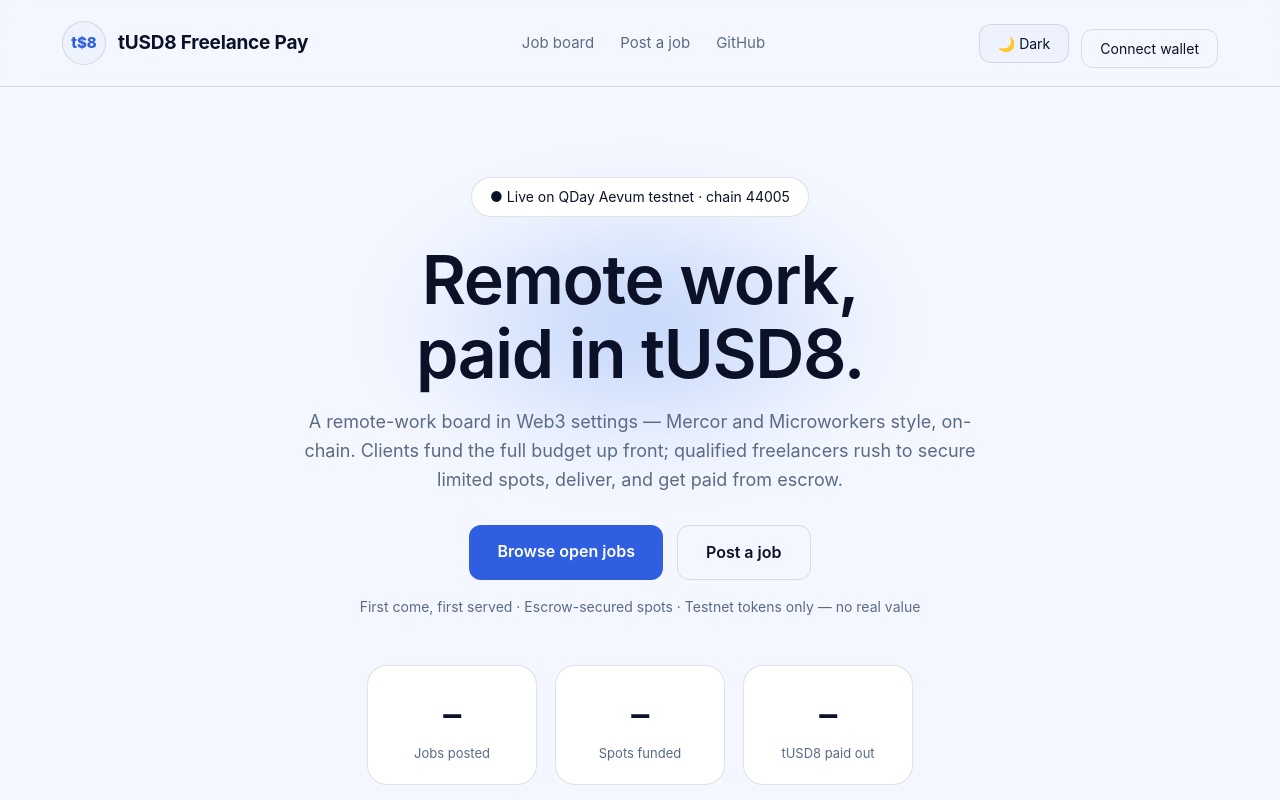
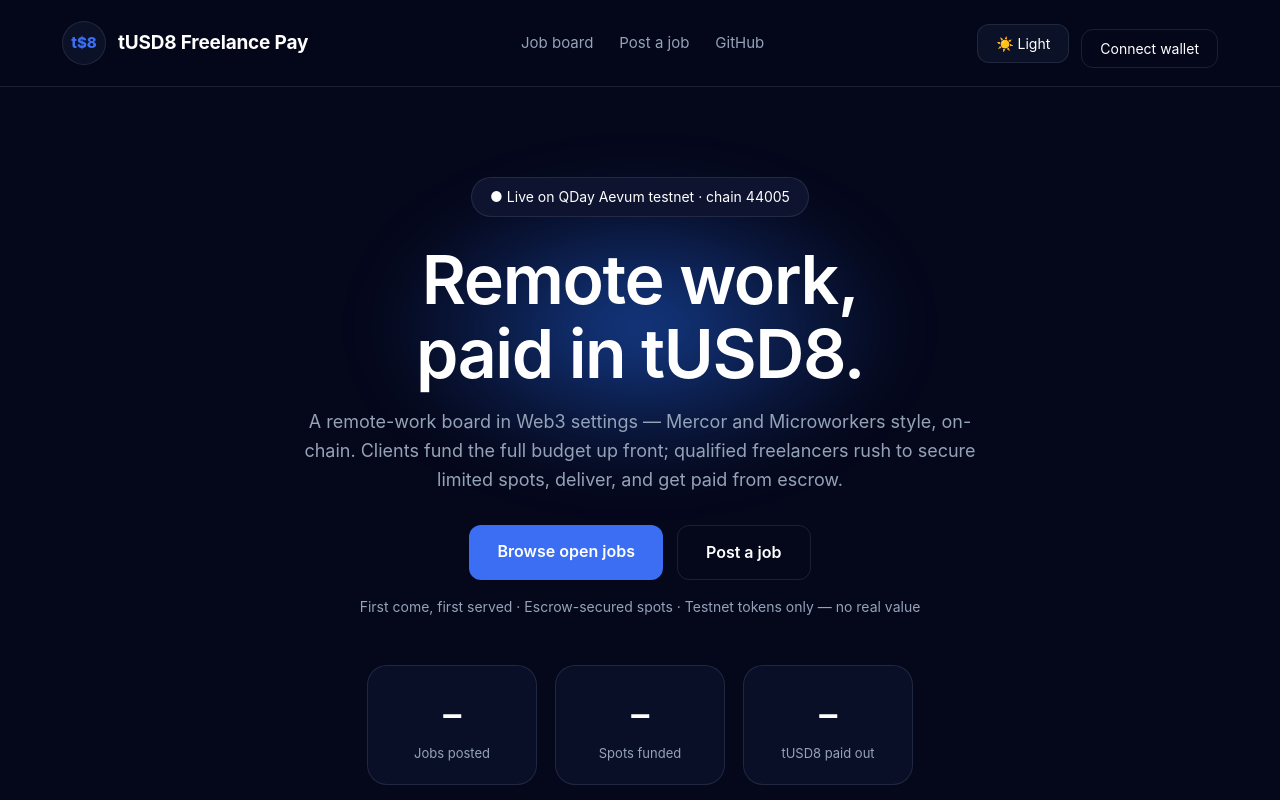
Before and after one commit to IamYerhyer/tusd8-freelance-pay, a plain HTML site: page docs/index.html in a window 1280 px wide. Shown: the top 800 px of the page. Drawn offline with nearby package versions, Linux system fonts and the light colour scheme.

Commit message:
Default to the dark CloudPeak theme (saved user choice still wins over the default)

```diff
--- a/docs/index.html
+++ b/docs/index.html
@@ -9,8 +9,8 @@
   (function () {
     var saved = null;
     try { saved = localStorage.getItem("tfp-theme"); } catch (e) {}
-    var theme = saved || (window.matchMedia && window.matchMedia("(prefers-color-scheme: light)").matches ? "light" : "dark");
-    document.documentElement.setAttribute("data-theme", theme);
+    // CloudPeak is a dark design: dark is the default; a saved choice wins.
+    document.documentElement.setAttribute("data-theme", saved || "dark");
   })();
 </script>
 <link rel="stylesheet" href="styles.css">
```
